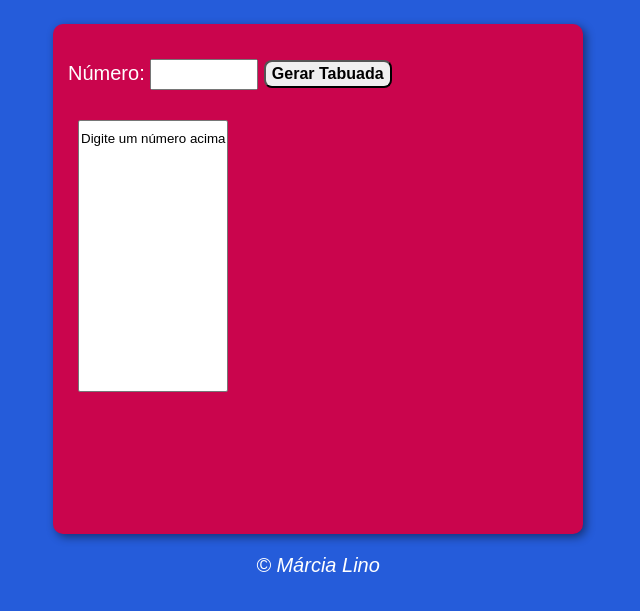
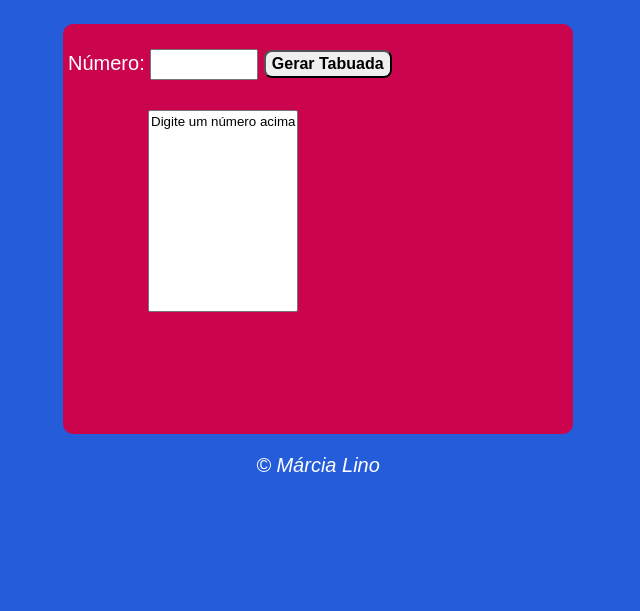
Before and after one commit to marcialino/Projeto-Tabuada, a plain HTML site: page index.html in a window 1280 px wide. Shown: the part 75-686 px from the top of the page, without its empty margins (322-962 px from the left). Drawn offline with Linux system fonts and the light colour scheme.

Commit message:
atualizei

```diff
--- a/estilos/mediaquery.css
+++ b/estilos/mediaquery.css
@@ -21,6 +21,6 @@
 
     section{
         width: 500px;
-        height: 60vh
+        height:50vh ;
     }
 }
--- a/style.css
+++ b/style.css
@@ -11,18 +11,18 @@ section{
     background-color: #CA054D;
     color: white;
     border-radius: 10px;
-    padding: 15px;
+    padding: 5px;
     width: 500px;
     margin: auto;
-    box-shadow: 3px 3px 10px rgba(0, 0, 0, 0.464);
+
 
 }
 div#sel{
-    margin-left: 0px;
+    margin-left: 70px;
     padding: 10px;
 }
 option{
-    padding-top: 10px;
+    padding-top: 3px;
 }
 select#tab{
     font: normal 10pt Arial;
```
